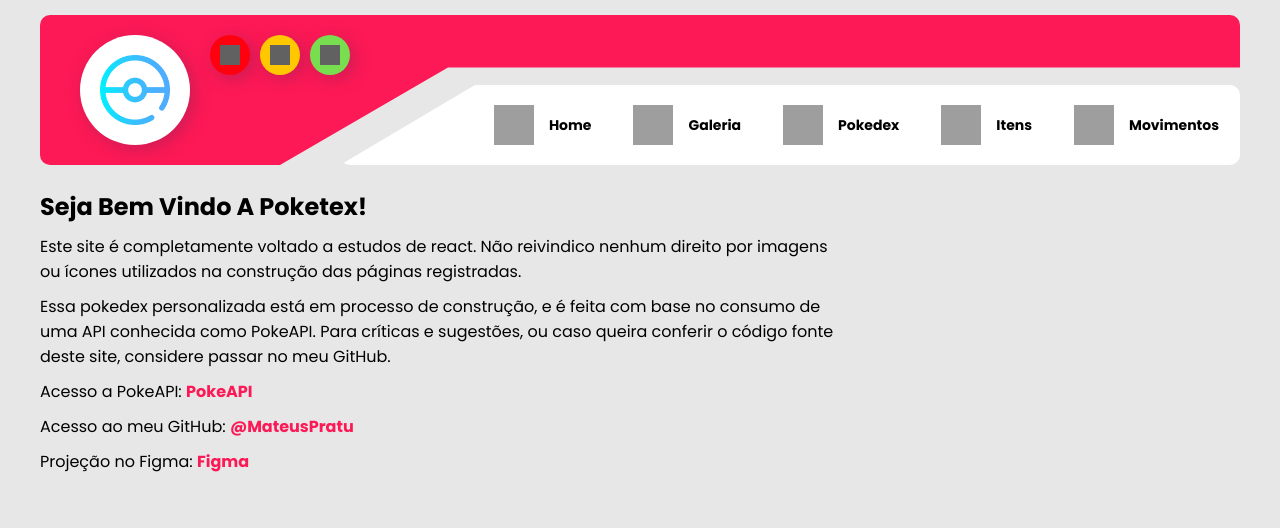
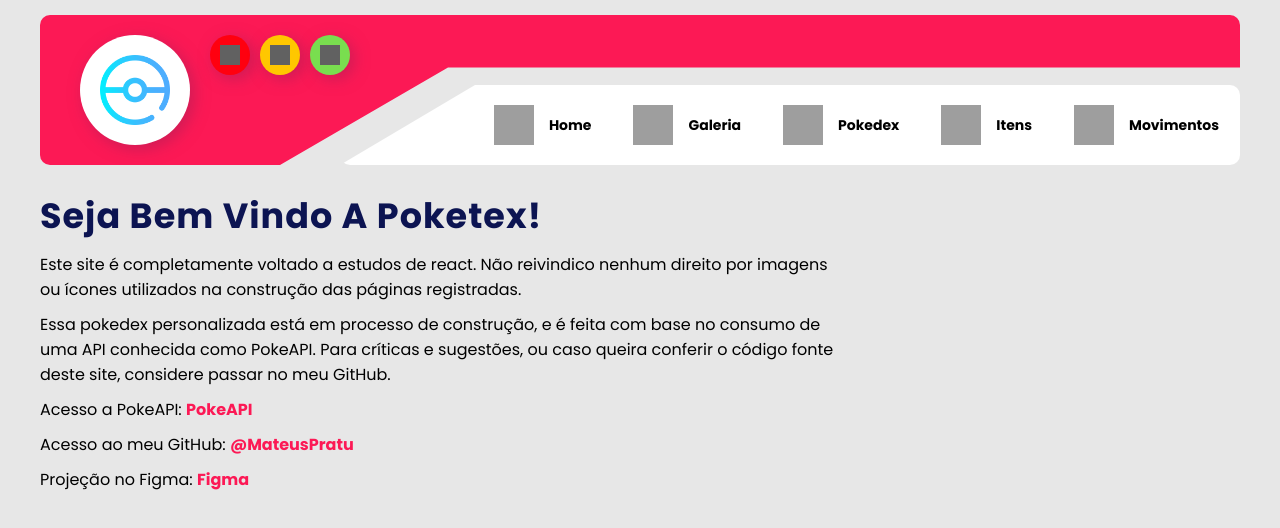
Before and after one commit to MateusPradoFerreira/ReactPokedex, a React (Create React App) app: page / in a window 1280 px wide. Shown: the top 528 px of the page. Built offline with nearby package versions, Linux system fonts and the light colour scheme; grey boxes are pictures that could not be loaded.

Commit message:
Commit: 07

```diff
--- a/src/pages/Gallery.js
+++ b/src/pages/Gallery.js
@@ -4,7 +4,9 @@ function Gallery() {
     return (
         <>
             <main className="l-main">
-                <p>Gallery</p>
+                <div className='l-topHed'>
+                    <h1 className='c-title__topPage'>Galeria</h1>
+                </div>
             </main>
         </>
     );
--- a/src/pages/Home.js
+++ b/src/pages/Home.js
@@ -4,7 +4,9 @@ function Home() {
     return (
         <>
             <main className="l-main">
-                <h2>Seja bem vindo a Poketex!</h2>
+                <div className='l-topHed'>
+                    <h1 className='c-title__topPage'>Seja bem vindo a Poketex!</h1>
+                </div>
                 <p className="c-text">Este site é completamente voltado a estudos de react. Não reivindico nenhum direito por imagens ou ícones utilizados na construção das páginas registradas.</p>
                 <p className="c-text">Essa pokedex personalizada está em processo de construção, e é feita com base no consumo de uma API conhecida como PokeAPI. Para críticas e sugestões, ou caso queira conferir o código fonte deste site, considere passar no meu GitHub.</p>
                 <p className="c-text">Acesso a PokeAPI: <a href="https://pokeapi.co/" > PokeAPI </a> </p>
--- a/src/pages/Itens.js
+++ b/src/pages/Itens.js
@@ -4,7 +4,9 @@ function Itens() {
     return (
         <>
             <main className="l-main">
-                <p>Itens</p>
+                <div className='l-topHed'>
+                    <h1 className='c-title__topPage'>Itens</h1>
+                </div>
             </main>
         </>
     );
--- a/src/pages/Movimentos.js
+++ b/src/pages/Movimentos.js
@@ -4,7 +4,9 @@ function Movimentos() {
     return (
         <>
             <main className="l-main">
-                <p>Videogames</p>
+                <div className='l-topHed'>
+                    <h1 className='c-title__topPage'>Movimentos Pokemon</h1>
+                </div>
             </main>
         </>
     );
--- a/src/pages/Pokedex.js
+++ b/src/pages/Pokedex.js
@@ -332,6 +332,10 @@ class Main extends Component {
             <>
                 <main className='l-main__pokedex'>
 
+                    <div className='l-topHed'>
+                        <h1 className='c-title__topPage'>Pokedex </h1>
+                    </div>
+
                     {/* Pokemon selecionado */}
                     <SelectedPokemon
                         dadosPokemon={this.state.selectedPokemon}
--- a/src/scss/components/_title.scss
+++ b/src/scss/components/_title.scss
@@ -37,4 +37,10 @@
         text-align: center;
         color: var(--color-palette-gray);
     }
+
+    &__topPage {
+        color: var(--color-palette-b-lapis);
+        font-size: 35px;
+        letter-spacing: 1px;
+    }
 }
--- a/src/scss/layouts/_layouts.scss
+++ b/src/scss/layouts/_layouts.scss
@@ -28,8 +28,8 @@
 
     &__pokedex {
         grid-area: main;
-        grid-template-areas: "Filtro SelectedPokemon" "CardBoxPokemon SelectedPokemon";
-        grid-template-rows: 120px auto;
+        grid-template-areas: "topHed SelectedPokemon" "Filtro SelectedPokemon" "CardBoxPokemon SelectedPokemon";
+        grid-template-rows: 50px 120px auto;
         grid-template-columns: 800px 1fr;
         grid-gap: 20px;
         display: grid;
@@ -81,3 +81,7 @@
 .pokemonNaoEncontrdo {
     display: none;
 }
+
+.l-topHed {
+    grid-area: topHed;
+}
--- a/src/scss/styles.css
+++ b/src/scss/styles.css
@@ -113,9 +113,9 @@
   -ms-grid-row: 2;
   -ms-grid-column: 2;
   grid-area: main;
-      grid-template-areas: "Filtro SelectedPokemon" "CardBoxPokemon SelectedPokemon";
-  -ms-grid-rows: 120px auto;
-      grid-template-rows: 120px auto;
+      grid-template-areas: "topHed SelectedPokemon" "Filtro SelectedPokemon" "CardBoxPokemon SelectedPokemon";
+  -ms-grid-rows: 50px 120px auto;
+      grid-template-rows: 50px 120px auto;
   -ms-grid-columns: 800px 1fr;
       grid-template-columns: 800px 1fr;
   grid-gap: 20px;
@@ -150,7 +150,7 @@
 }
 
 .l-filtro {
-  -ms-grid-row: 1;
+  -ms-grid-row: 2;
   -ms-grid-column: 1;
   grid-area: Filtro;
   width: 100%;
@@ -158,7 +158,7 @@
 
 .l-selectedPokemon {
   -ms-grid-row: 1;
-  -ms-grid-row-span: 2;
+  -ms-grid-row-span: 3;
   -ms-grid-column: 2;
   grid-area: SelectedPokemon;
   padding-top: 20px;
@@ -171,6 +171,12 @@
 
 .pokemonNaoEncontrdo {
   display: none;
+}
+
+.l-topHed {
+  -ms-grid-row: 1;
+  -ms-grid-column: 1;
+  grid-area: topHed;
 }
 
 .c-barraPesquisa {
@@ -1038,6 +1044,12 @@
   color: var(--color-palette-gray);
 }
 
+.c-title__topPage {
+  color: var(--color-palette-b-lapis);
+  font-size: 35px;
+  letter-spacing: 1px;
+}
+
 * {
   padding: 0;
   margin: 0;
```
Also changed, not shown: 1 other file (tests, documents, lock files or other folders).
